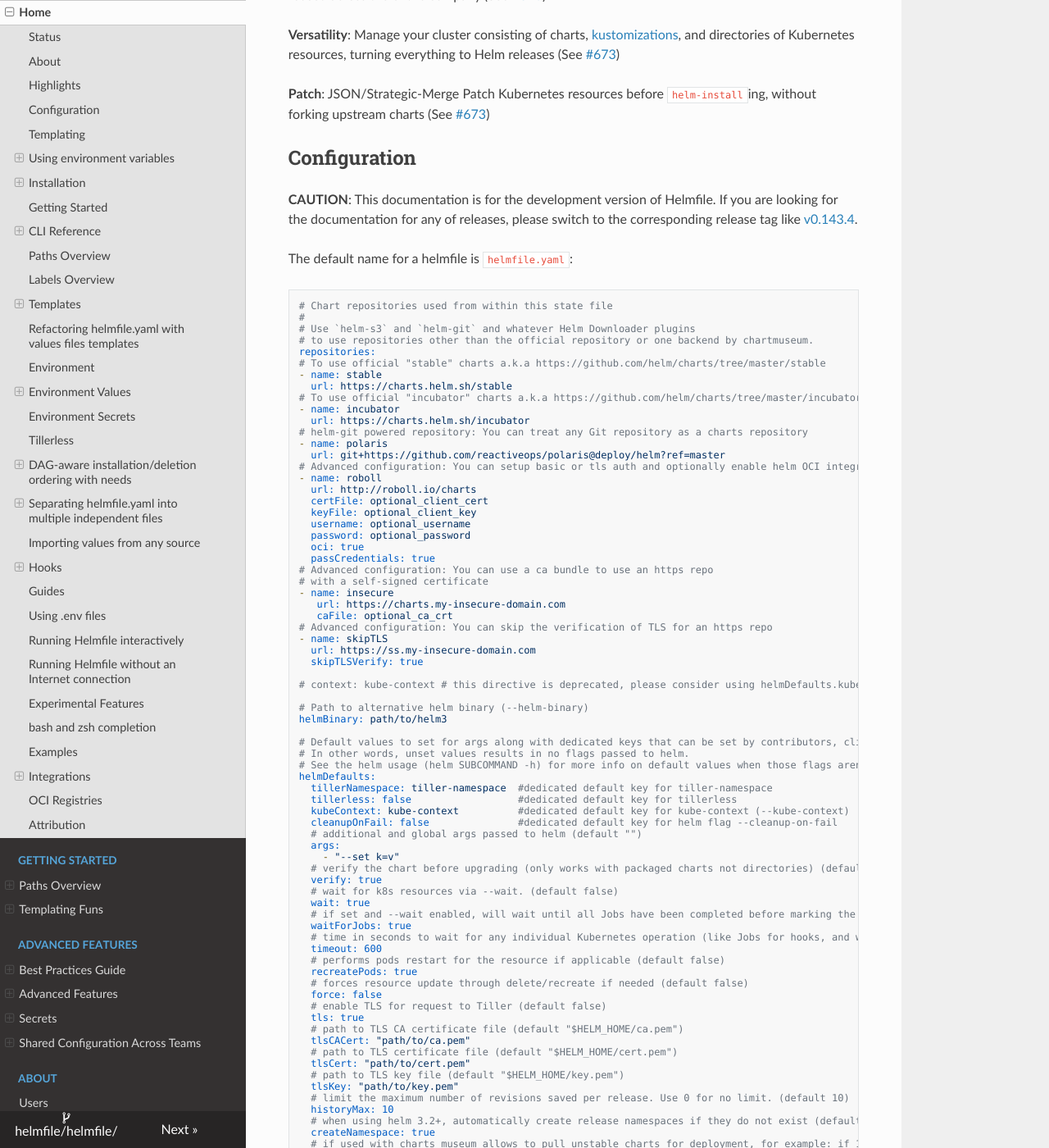
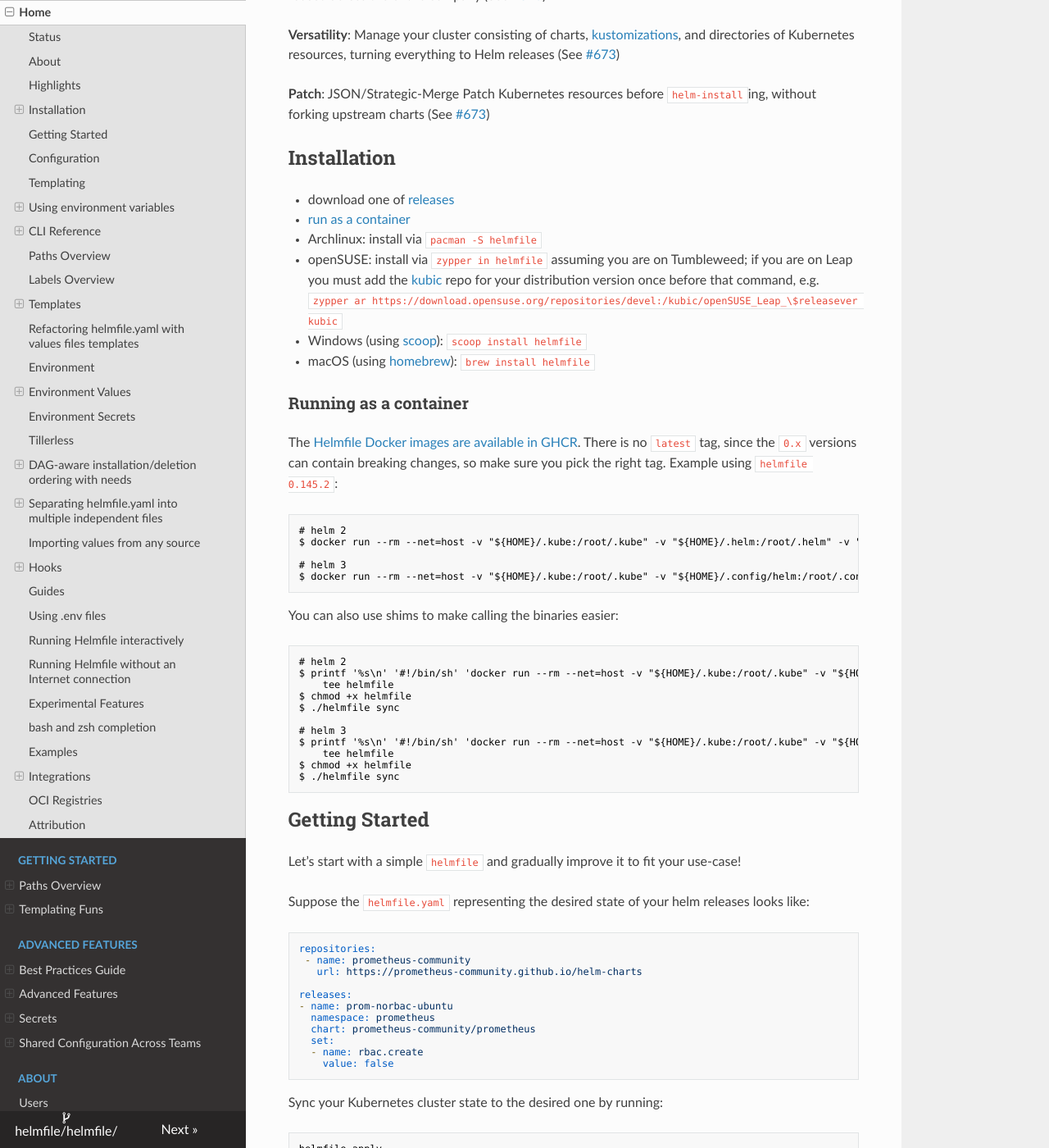
Before and after one commit to alex-tw-lam/helmfile, an MkDocs documentation site: the page built from docs/index.md, in a window 1280 px wide and 1400 px high, scrolled down 1116 px. Shown: the whole window at 82% size. Built offline with MkDocs 1.6.1, drawn with Linux system fonts in a browser that asks for light colours; nearby versions of some CDN libraries; some of the changed text lies outside the part shown.

Commit message:
docs: update docs order
Signed-off-by: yxxhero <aiopsclub@163.com>

````diff
--- a/docs/index.md
+++ b/docs/index.md
@@ -50,6 +50,77 @@ To avoid upgrades for each iteration of `helm`, the `helmfile` executable delega
 **Versatility**: Manage your cluster consisting of charts, [kustomizations](https://github.com/kubernetes-sigs/kustomize), and directories of Kubernetes resources, turning everything to Helm releases (See [#673](https://github.com/roboll/helmfile/pull/673))
 
 **Patch**: JSON/Strategic-Merge Patch Kubernetes resources before `helm-install`ing, without forking upstream charts (See [#673](https://github.com/roboll/helmfile/pull/673))
+
+## Installation
+
+* download one of [releases](https://github.com/helmfile/helmfile/releases)
+* [run as a container](https://helmfile.readthedocs.io/en/latest/#running-as-a-container)
+* Archlinux: install via `pacman -S helmfile`
+* openSUSE: install via `zypper in helmfile` assuming you are on Tumbleweed; if you are on Leap you must add the [kubic](https://download.opensuse.org/repositories/devel:/kubic/) repo for your distribution version once before that command, e.g. `zypper ar https://download.opensuse.org/repositories/devel:/kubic/openSUSE_Leap_\$releasever kubic`
+* Windows (using [scoop](https://scoop.sh/)): `scoop install helmfile`
+* macOS (using [homebrew](https://brew.sh/)): `brew install helmfile`
+
+### Running as a container
+
+The [Helmfile Docker images are available in GHCR](https://github.com/helmfile/helmfile/pkgs/container/helmfile). There is no `latest` tag, since the `0.x` versions can contain breaking changes, so make sure you pick the right tag. Example using `helmfile 0.145.2`:
+
+```sh-session
+# helm 2
+$ docker run --rm --net=host -v "${HOME}/.kube:/root/.kube" -v "${HOME}/.helm:/root/.helm" -v "${PWD}:/wd" --workdir /wd ghcr.io/helmfile/helmfile:v0.145.2 helmfile sync
+
+# helm 3
+$ docker run --rm --net=host -v "${HOME}/.kube:/root/.kube" -v "${HOME}/.config/helm:/root/.config/helm" -v "${PWD}:/wd" --workdir /wd ghcr.io/helmfile/helmfile:helm3-v0.145.2 helmfile sync
+```
+
+You can also use shims to make calling the binaries easier:
+
+```sh-session
+# helm 2
+$ printf '%s\n' '#!/bin/sh' 'docker run --rm --net=host -v "${HOME}/.kube:/root/.kube" -v "${HOME}/.helm:/root/.helm" -v "${PWD}:/wd" --workdir /wd ghcr.io/helmfile/helmfile:v0.145.2 helmfile "$@"' |
+    tee helmfile
+$ chmod +x helmfile
+$ ./helmfile sync
+
+# helm 3
+$ printf '%s\n' '#!/bin/sh' 'docker run --rm --net=host -v "${HOME}/.kube:/root/.kube" -v "${HOME}/.config/helm:/root/.config/helm" -v "${PWD}:/wd" --workdir /wd ghcr.io/helmfile/helmfile:helm3-v0.145.2 helmfile "$@"' |
+    tee helmfile
+$ chmod +x helmfile
+$ ./helmfile sync
+```
+
+## Getting Started
+
+Let's start with a simple `helmfile` and gradually improve it to fit your use-case!
+
+Suppose the `helmfile.yaml` representing the desired state of your helm releases looks like:
+
+```yaml
+repositories:
+ - name: prometheus-community
+   url: https://prometheus-community.github.io/helm-charts
+
+releases:
+- name: prom-norbac-ubuntu
+  namespace: prometheus
+  chart: prometheus-community/prometheus
+  set:
+  - name: rbac.create
+    value: false
+```
+
+Sync your Kubernetes cluster state to the desired one by running:
+
+```console
+helmfile apply
+```
+
+Congratulations! You now have your first Prometheus deployment running inside your cluster.
+
+Iterate on the `helmfile.yaml` by referencing:
+
+* [Configuration](#configuration)
+* [CLI reference](#cli-reference).
+* [Helmfile Best Practices Guide](https://github.com/roboll/helmfile/blob/master/docs/writing-helmfile.md)
 
 ## Configuration
 
@@ -363,20 +434,20 @@ Helmfile uses [Go templates](https://godoc.org/text/template) for templating you
 
 We also added the following functions:
 
-- `requiredEnv`
-- `exec`
-- `envExec`
-- `readFile`
-- `readDir`
-- `readDirEntries`
-- `toYaml`
-- `fromYaml`
-- `setValueAtPath`
-- `get` (Sprig's original `get` is available as `sprigGet`)
-- `tpl`
-- `required`
-- `fetchSecretValue`
-- `expandSecretRefs`
+* `requiredEnv`
+* `exec`
+* `envExec`
+* `readFile`
+* `readDir`
+* `readDirEntries`
+* `toYaml`
+* `fromYaml`
+* `setValueAtPath`
+* `get` (Sprig's original `get` is available as `sprigGet`)
+* `tpl`
+* `required`
+* `fetchSecretValue`
+* `expandSecretRefs`
 
 More details on each function can be found at ["Template Functions" page in our documentation](templating_funcs.md).
 
@@ -411,77 +482,6 @@ releases:
 ### Note
 
 If you wish to treat your enviroment variables as strings always, even if they are boolean or numeric values you can use `{{ env "ENV_NAME" | quote }}` or `"{{ env "ENV_NAME" }}"`. These approaches also work with `requiredEnv`.
-
-## Installation
-
-- download one of [releases](https://github.com/helmfile/helmfile/releases)
-- [run as a container](https://helmfile.readthedocs.io/en/latest/#running-as-a-container)
-- Archlinux: install via `pacman -S helmfile`
-- openSUSE: install via `zypper in helmfile` assuming you are on Tumbleweed; if you are on Leap you must add the [kubic](https://download.opensuse.org/repositories/devel:/kubic/) repo for your distribution version once before that command, e.g. `zypper ar https://download.opensuse.org/repositories/devel:/kubic/openSUSE_Leap_\$releasever kubic`
-- Windows (using [scoop](https://scoop.sh/)): `scoop install helmfile`
-- macOS (using [homebrew](https://brew.sh/)): `brew install helmfile`
-
-### Running as a container
-
-The [Helmfile Docker images are available in GHCR](https://github.com/helmfile/helmfile/pkgs/container/helmfile). There is no `latest` tag, since the `0.x` versions can contain breaking changes, so make sure you pick the right tag. Example using `helmfile 0.145.2`:
-
-```sh-session
-# helm 2
-$ docker run --rm --net=host -v "${HOME}/.kube:/root/.kube" -v "${HOME}/.helm:/root/.helm" -v "${PWD}:/wd" --workdir /wd ghcr.io/helmfile/helmfile:v0.145.2 helmfile sync
-
-# helm 3
-$ docker run --rm --net=host -v "${HOME}/.kube:/root/.kube" -v "${HOME}/.config/helm:/root/.config/helm" -v "${PWD}:/wd" --workdir /wd ghcr.io/helmfile/helmfile:helm3-v0.145.2 helmfile sync
-```
-
-You can also use shims to make calling the binaries easier:
-
-```sh-session
-# helm 2
-$ printf '%s\n' '#!/bin/sh' 'docker run --rm --net=host -v "${HOME}/.kube:/root/.kube" -v "${HOME}/.helm:/root/.helm" -v "${PWD}:/wd" --workdir /wd ghcr.io/helmfile/helmfile:v0.145.2 helmfile "$@"' |
-    tee helmfile
-$ chmod +x helmfile
-$ ./helmfile sync
-
-# helm 3
-$ printf '%s\n' '#!/bin/sh' 'docker run --rm --net=host -v "${HOME}/.kube:/root/.kube" -v "${HOME}/.config/helm:/root/.config/helm" -v "${PWD}:/wd" --workdir /wd ghcr.io/helmfile/helmfile:helm3-v0.145.2 helmfile "$@"' |
-    tee helmfile
-$ chmod +x helmfile
-$ ./helmfile sync
-```
-
-## Getting Started
-
-Let's start with a simple `helmfile` and gradually improve it to fit your use-case!
-
-Suppose the `helmfile.yaml` representing the desired state of your helm releases looks like:
-
-```yaml
-repositories:
- - name: prometheus-community
-   url: https://prometheus-community.github.io/helm-charts
-
-releases:
-- name: prom-norbac-ubuntu
-  namespace: prometheus
-  chart: prometheus-community/prometheus
-  set:
-  - name: rbac.create
-    value: false
-```
-
-Sync your Kubernetes cluster state to the desired one by running:
-
-```console
-helmfile apply
-```
-
-Congratulations! You now have your first Prometheus deployment running inside your cluster.
-
-Iterate on the `helmfile.yaml` by referencing:
-
-- [Configuration](#configuration)
-- [CLI reference](#cli-reference).
-- [Helmfile Best Practices Guide](https://github.com/roboll/helmfile/blob/master/docs/writing-helmfile.md)
 
 ## CLI Reference
 
@@ -630,9 +630,9 @@ Using manifest files in conjunction with command line argument can be a bit conf
 
 A few rules to clear up this ambiguity:
 
-- Absolute paths are always resolved as absolute paths
-- Relative paths referenced *in* the Helmfile manifest itself are relative to that manifest
-- Relative paths referenced on the command line are relative to the current working directory the user is in
+* Absolute paths are always resolved as absolute paths
+* Relative paths referenced *in* the Helmfile manifest itself are relative to that manifest
+* Relative paths referenced on the command line are relative to the current working directory the user is in
 
 For additional context, take a look at [paths examples](paths.md).
 
@@ -689,18 +689,18 @@ releases:
 
 You can use go's text/template expressions in `helmfile.yaml` and `values.yaml.gotmpl` (templated helm values files). `values.yaml` references will be used verbatim. In other words:
 
-- for value files ending with `.gotmpl`, template expressions will be rendered
-- for plain value files (ending in `.yaml`), content will be used as-is
+* for value files ending with `.gotmpl`, template expressions will be rendered
+* for plain value files (ending in `.yaml`), content will be used as-is
 
 In addition to built-in ones, the following custom template functions are available:
 
-- `readFile` reads the specified local file and generate a golang string
-- `readDir` reads the files within provided directory path. (folders are excluded)
-- `readDirEntries` Returns a list of [https://pkg.go.dev/os#DirEntry](DirEntry) within provided directory path
-- `fromYaml` reads a golang string and generates a map
-- `setValueAtPath PATH NEW_VALUE` traverses a golang map, replaces the value at the PATH with NEW_VALUE
-- `toYaml` marshals a map into a string
-- `get` returns the value of the specified key if present in the `.Values` object, otherwise will return the default value defined in the function
+* `readFile` reads the specified local file and generate a golang string
+* `readDir` reads the files within provided directory path. (folders are excluded)
+* `readDirEntries` Returns a list of [https://pkg.go.dev/os#DirEntry](DirEntry) within provided directory path
+* `fromYaml` reads a golang string and generates a map
+* `setValueAtPath PATH NEW_VALUE` traverses a golang map, replaces the value at the PATH with NEW_VALUE
+* `toYaml` marshals a map into a string
+* `get` returns the value of the specified key if present in the `.Values` object, otherwise will return the default value defined in the function
 
 ### Values Files Templates
 
@@ -932,6 +932,7 @@ First you must have the [helm-secrets](https://github.com/jkroepke/helm-secrets)
 in the sub-directory containing your secrets files).
 
 Then suppose you have a secret `foo.bar` defined in `environments/production/secrets.yaml`:
+
 ```yaml
 foo.bar: "mysupersecretstring"
 ```
@@ -939,6 +940,7 @@ foo.bar: "mysupersecretstring"
 You can then encrypt it with `helm secrets enc environments/production/secrets.yaml`
 
 Then reference that encrypted file in `helmfile.yaml`:
+
 ```yaml
 environments:
   production:
@@ -1014,6 +1016,7 @@ On `helmfile [delete|destroy]`, deletions happen in the reverse order.
 That is, `myapp1` and `myapp2` are deleted first, then `servicemesh`, and finally `logging`.
 
 ### Selectors and `needs`
+
 When using selectors/labels, `needs` are ignored by default. This behaviour can be overruled with a few parameters:
 | Parameter | default | Description |
 |---|---|---|
@@ -1021,6 +1024,7 @@ When using selectors/labels, `needs` are ignored by default. This behaviour can
 | `--include-needs` | `false` | The direct `needs` of the selected release(s) will be included. |
 | `--include-transitive-needs` | `false` | The direct and transitive `needs` of the selected release(s) will be included. |
 Let's look at an example to illustrate how the different parameters work:
+
 ```yaml
 releases:
 - name: serviceA
@@ -1036,6 +1040,7 @@ releases:
 - name: serviceD
   chart: his/chart
 ```
+
 | Command | Included Releases Order | Explanation |
 |---|---|---|
 | `helmfile -l name=serviceA sync` | - `serviceA` | By default no needs are included. |
@@ -1043,6 +1048,7 @@ releases:
 | `helmfile -l name=serviceA sync --include-transitive-needs` | - `serviceC`<br>- `serviceB`<br>- `serviceA` | `serviceC` is now also part of the release as it is a direct need of `serviceB` and therefore a transitive need of `serviceA`.  |
 
 Note that `--include-transitive-needs` will override any potential exclusions done by selectors or conditions. So even if you explicitly exclude a release via a selector it will still be part of the deployment in case it is a direct or transitive need of any of the specified releases.
+
 ## Separating helmfile.yaml into multiple independent files
 
 Once your `helmfile.yaml` got to contain too many releases,
@@ -1051,8 +1057,8 @@ split it into multiple yaml files.
 Recommended granularity of helmfile.yaml files is "per microservice" or "per team".
 And there are two ways to organize your files.
 
-- Single directory
-- Glob patterns
+* Single directory
+* Glob patterns
 
 ### Single directory
 
@@ -1062,10 +1068,10 @@ in case helmfile is unable to locate `helmfile.yaml`, it tries to locate `helmfi
 
 All the yaml files under the specified directory are processed in the alphabetical order. For example, you can use a `<two digit number>-<microservice>.yaml` naming convention to control the sync order.
 
-- `helmfile.d`/
-  - `00-database.yaml`
-  - `00-backend.yaml`
-  - `01-frontend.yaml`
+* `helmfile.d`/
+  * `00-database.yaml`
+  * `00-backend.yaml`
+  * `01-frontend.yaml`
 
 ### Glob patterns
 
@@ -1073,20 +1079,20 @@ In case you want more control over how multiple `helmfile.yaml` files are organi
 
 Suppose you have multiple microservices organized in a Git repository that looks like:
 
-- `myteam/` (sometimes it is equivalent to a k8s ns, that is `kube-system` for `clusterops` team)
-  - `apps/`
-    - `filebeat/`
-      - `helmfile.yaml` (no `charts/` exists, because it depends on the stable/filebeat chart hosted on the official helm charts repository)
-      - `README.md` (each app managed by my team has a dedicated README maintained by the owners of the app)
-    - `metricbeat/`
-      - `helmfile.yaml`
-      - `README.md`
-    - `elastalert-operator/`
-      - `helmfile.yaml`
-      - `README.md`
-      - `charts/`
-        - `elastalert-operator/`
-          - `<the content of the local helm chart>`
+* `myteam/` (sometimes it is equivalent to a k8s ns, that is `kube-system` for `clusterops` team)
+  * `apps/`
+    * `filebeat/`
+      * `helmfile.yaml` (no `charts/` exists, because it depends on the stable/filebeat chart hosted on the official helm charts repository)
+      * `README.md` (each app managed by my team has a dedicated README maintained by the owners of the app)
+    * `metricbeat/`
+      * `helmfile.yaml`
+      * `README.md`
+    * `elastalert-operator/`
+      * `helmfile.yaml`
+      * `README.md`
+      * `charts/`
+        * `elastalert-operator/`
+          * `<the content of the local helm chart>`
 
 The benefits of this structure is that you can run `git diff` to locate in which directory=microservice a git commit has changes.
 It allows your CI system to run a workflow for the changed microservice only.
@@ -1167,28 +1173,27 @@ mysetting: |
 {{ envExec (dict "envkey" "envValue") "./mycmd" (list "arg1" "arg2" "--flag1") | indent 2 }}
 ```
 
-
 ## Hooks
 
 A Helmfile hook is a per-release extension point that is composed of:
 
-- `events`
-- `command`
-- `args`
-- `showlogs`
+* `events`
+* `command`
+* `args`
+* `showlogs`
 
 Helmfile triggers various `events` while it is running.
 Once `events` are triggered, associated `hooks` are executed, by running the `command` with `args`. The standard output of the `command` will be displayed if `showlogs` is set and it's value is `true`.
 
 Currently supported `events` are:
 
-- `prepare`
-- `preapply`
-- `presync`
-- `preuninstall`
-- `postuninstall`
-- `postsync`
-- `cleanup`
+* `prepare`
+* `preapply`
+* `presync`
+* `preuninstall`
+* `postuninstall`
+* `postsync`
+* `cleanup`
 
 Hooks associated to `prepare` events are triggered after each release in your helmfile is loaded from YAML, before execution.
 `prepare` hooks are triggered on the release as long as it is not excluded by the helmfile selector(e.g. `helmfile -l key=value`).
@@ -1238,9 +1243,9 @@ echo prod myapp sync
 
 Now, replace `echo` with any command you like, and rewrite `args` that actually conforms to the command, so that you can integrate any command that does:
 
-- templating
-- linting
-- testing
+* templating
+* linting
+* testing
 
 Hooks expose additional template expressions:
 
@@ -1284,6 +1289,7 @@ It will allow you to write your helm releases with any language you like, while
 In contrast to the per release hooks mentioned above these are run only once at the very beginning and end of the execution of a helmfile command and only the `prepare` and `cleanup` hooks are available respectively.
 
 They use the same syntax as per release hooks, but at the top level of your helmfile:
+
 ```yaml
 hooks:
 - events: ["prepare", "cleanup"]
@@ -1346,12 +1352,12 @@ Voilà! You can mix helm releases that are backed by remote charts, local charts
 
 Use the [Helmfile Best Practices Guide](writing-helmfile.md) to write advanced helmfiles that feature:
 
-- Default values
-- Layering
+* Default values
+* Layering
 
 We also have dedicated documentation on the following topics which might interest you:
 
-- [Shared Configurations Across Teams](shared-configuration-across-teams.md)
+* [Shared Configurations Across Teams](shared-configuration-across-teams.md)
 
 Or join our friendly slack community in the [`#helmfile`](https://slack.sweetops.com) channel to ask questions and get help. Check out our [slack archive](https://archive.sweetops.com/helmfile/) for good examples of how others are using it.
 
@@ -1383,6 +1389,7 @@ See #155 for more information on this topic.
 
 Some experimental features may be available for testing in perspective of being (or not) included in a future release.
 Those features are set using the environment variable `HELMFILE_EXPERIMENTAL`. Here is the current experimental feature :
+
 * `explicit-selector-inheritance` : remove today implicit cli selectors inheritance for composed helmfiles, see [composition selector](#selectors)
 
 If you want to enable all experimental features set the env var to `HELMFILE_EXPERIMENTAL=true`
@@ -1397,10 +1404,10 @@ For more examples, see the [examples/README.md](https://github.com/helmfile/helm
 
 ## Integrations
 
-- [renovate](https://github.com/renovatebot/renovate) automates chart version updates. See [this PR for more information](https://github.com/renovatebot/renovate/pull/5257).
-  - For updating container image tags and git tags embedded within helmfile.yaml and values, you can use [renovate's regexManager](https://docs.renovatebot.com/modules/manager/regex/). Please see [this comment in the renovate repository](https://github.com/renovatebot/renovate/issues/6130#issuecomment-624061289) for more information.
-- [ArgoCD Integration](#argocd-integration)
-- [Azure ACR Integration](#azure-acr-integration)
+* [renovate](https://github.com/renovatebot/renovate) automates chart version updates. See [this PR for more information](https://github.com/renovatebot/renovate/pull/5257).
+  * For updating container image tags and git tags embedded within helmfile.yaml and values, you can use [renovate's regexManager](https://docs.renovatebot.com/modules/manager/regex/). Please see [this comment in the renovate repository](https://github.com/renovatebot/renovate/issues/6130#issuecomment-624061289) for more information.
+* [ArgoCD Integration](#argocd-integration)
+* [Azure ACR Integration](#azure-acr-integration)
 
 ### ArgoCD Integration
 
@@ -1411,12 +1418,17 @@ ArgoCD has support for kustomize/manifests/helm chart by itself. Why bother with
 The reasons may vary:
 
 1. You do want to manage applications with ArgoCD, while letting Helmfile manage infrastructure-related components like Calico/Cilium/WeaveNet, Linkerd/Istio, and ArgoCD itself.
-  - This way, any application deployed by ArgoCD has access to all the infrastructure.
-  - Of course, you can use ArgoCD's [Sync Waves and Phases](https://argoproj.github.io/argo-cd/user-guide/sync-waves/) for ordering the infrastructure and application installations. But it may be difficult to separate the concern between the infrastructure and apps and annotate K8s resources consistently when you have different teams for managing infra and apps.
+
+* This way, any application deployed by ArgoCD has access to all the infrastructure.
+* Of course, you can use ArgoCD's [Sync Waves and Phases](https://argoproj.github.io/argo-cd/user-guide/sync-waves/) for ordering the infrastructure and application installations. But it may be difficult to separate the concern between the infrastructure and apps and annotate K8s resources consistently when you have different teams for managing infra and apps.
+
 2. You want to review the exact K8s manifests being applied on pull-request time, before ArgoCD syncs.
-  - This is often better than using a kind of `HelmRelease` custom resources that obfuscates exactly what manifests are being applied, which makes reviewing harder.
+
+* This is often better than using a kind of `HelmRelease` custom resources that obfuscates exactly what manifests are being applied, which makes reviewing harder.
+
 3. Use Helmfile as the single-pane of glass for all the K8s resources deployed to your cluster(s).
-  - Helmfile can reduce repetition in K8s manifests across ArgoCD application
+
+* Helmfile can reduce repetition in K8s manifests across ArgoCD application
 
 For 1, you run `helmfile apply` on CI to deploy ArgoCD and the infrastructure components.
 
@@ -1438,7 +1450,6 @@ git push origin $BRANCH
 
 so that they can be deployed by Argo CD as usual.
 
-
 The CI or bot can optionally submit a PR to be review by human, running:
 
 ```
@@ -1447,9 +1458,9 @@ hub pull-request -b main -l gitops -m 'some description'
 
 Recommendations:
 
-- Do create ArgoCD `Application` custom resource per Helm/Helmfile release, each point to respective sub-directory generated by `helmfile template --output-dir-template`
-- If you don't directly push it to the main Git branch and instead go through a pull-request, do lint rendered manifests on your CI, so that you can catch easy mistakes earlier/before ArgoCD finally deploys it
-- See [this ArgoCD issue](https://github.com/argoproj/argo-cd/issues/2143#issuecomment-570478329) for why you may want this, and see [this helmfile issue](https://github.com/roboll/helmfile/pull/1357) for how `--output-dir-template` works.
+* Do create ArgoCD `Application` custom resource per Helm/Helmfile release, each point to respective sub-directory generated by `helmfile template --output-dir-template`
+* If you don't directly push it to the main Git branch and instead go through a pull-request, do lint rendered manifests on your CI, so that you can catch easy mistakes earlier/before ArgoCD finally deploys it
+* See [this ArgoCD issue](https://github.com/argoproj/argo-cd/issues/2143#issuecomment-570478329) for why you may want this, and see [this helmfile issue](https://github.com/roboll/helmfile/pull/1357) for how `--output-dir-template` works.
 
 ### Azure ACR Integration
 
@@ -1516,4 +1527,4 @@ export MY_OCI_REGISTRY_PASSWORD=squarepants
 
 We use:
 
-- [semtag](https://github.com/pnikosis/semtag) for automated semver tagging. I greatly appreciate the author(pnikosis)'s effort on creating it and their kindness to share it!
+* [semtag](https://github.com/pnikosis/semtag) for automated semver tagging. I greatly appreciate the author(pnikosis)'s effort on creating it and their kindness to share it!
````
